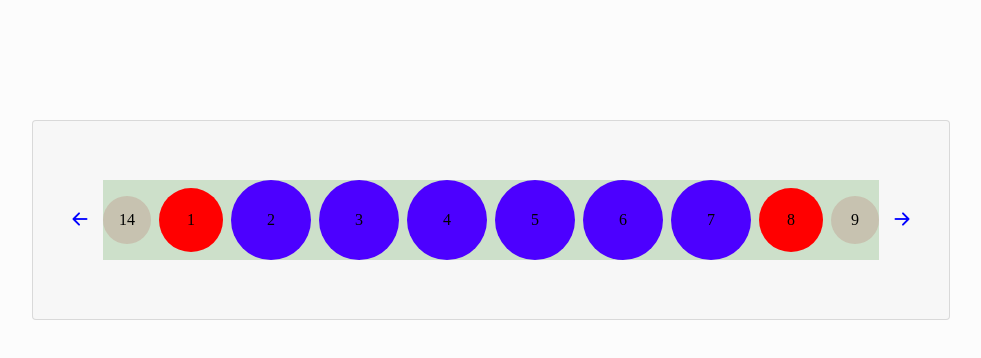
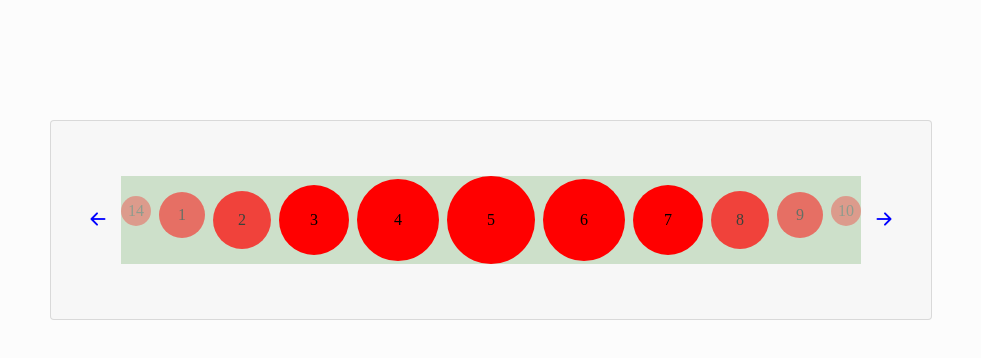
Before and after one commit to patrickaugustoo/Carrossel, a plain HTML site: page index.html in a window 1280 px wide. Both pictures are taken after a click on the icon 229 px from the left and 220 px from the top of the page. Shown: the whole page, without its empty margins (149-1130 px from the left). Drawn offline with nearby package versions, Linux system fonts and the light colour scheme.

Commit message:
Commit Inicial - Carrossel com 11 itens

```diff
--- a/index.html
+++ b/index.html
@@ -28,17 +28,17 @@
                 <div class="categoria" data-slide="prevClone">12</div>
                 <div class="categoria" data-slide="prevClone">13</div>
                 <div class="categoria" data-slide="prevClone">14</div>
-                <div class="categoria" data-slide="ativo">1</div>
-                <div class="categoria medio" data-slide="ativo">2</div>
-                <div class="categoria grande" data-slide="ativo">3</div>
-                <div class="categoria grande" data-slide="ativo">4</div>
-                <div class="categoria grande" data-slide="ativo">5</div>
-                <div class="categoria grande" data-slide="ativo">6</div>
-                <div class="categoria grande" data-slide="ativo">7</div>
-                <div class="categoria grande" data-slide="ativo">8</div>
-                <div class="categoria medio" data-slide="ativo">9</div>
-                <div class="categoria" data-slide="ativo">10</div>
-                <div class="categoria">11</div>
+                <div class="categoria tam-06" data-slide="ativo">1</div>
+                <div class="categoria tam-05" data-slide="ativo">2</div>
+                <div class="categoria tam-04" data-slide="ativo">3</div>
+                <div class="categoria tam-03" data-slide="ativo">4</div>
+                <div class="categoria tam-02" data-slide="ativo">5</div>
+                <div class="categoria tam-01" data-slide="ativo">6</div>
+                <div class="categoria tam-02" data-slide="ativo">7</div>
+                <div class="categoria tam-03" data-slide="ativo">8</div>
+                <div class="categoria tam-04" data-slide="ativo">9</div>
+                <div class="categoria tam-05" data-slide="ativo">10</div>
+                <div class="categoria tam-06" data-slide="ativo">11</div>
                 <div class="categoria">12</div>
                 <div class="categoria">13</div>
                 <div class="categoria">14</div>
@@ -52,6 +52,7 @@
                 <div class="categoria" data-slide="clone">8</div>
                 <div class="categoria" data-slide="clone">9</div>
                 <div class="categoria" data-slide="clone">10</div>
+                <div class="categoria" data-slide="clone">11</div>
             </div>
 
         </div>
--- a/script.js
+++ b/script.js
@@ -11,8 +11,12 @@
     let listagemCategoriasAtivas = [...document.querySelectorAll('[data-slide="ativo"]')];
 
     // Arrays para distinguir e estilizar as Categorias
-    let listagemCategoriasGrande = [...document.querySelectorAll('.grande')];
-    let listagemCategoriasMedio = [...document.querySelectorAll('.medio')];
+    let listagemCategoriasTam01;
+    let listagemCategoriasTam02;
+    let listagemCategoriasTam03;
+    let listagemCategoriasTam04;
+    let listagemCategoriasTam05;
+    let listagemCategoriasTam06;
 
     // Pegar o tamanho do Container de Corte
     const containerCorte = document.querySelector(".box-corte");
@@ -33,7 +37,7 @@
     // $ Definir o indíce onde começa as Categorias Ativas
     // O carrossel começa a partir do index 09 por conta dos clones anteriores para dar o efeito de loop
     let indiceInicial = 10;
-    let indiceFinal = 20;
+    let indiceFinal = 21;
 
     // Variável que armazena a quantidade de Categorias Visíveis
     const visibleCategoriesQntd = indiceFinal - indiceInicial;
@@ -95,8 +99,12 @@
         listagemCategoriasAtivas = listagemGeralCategorias.slice(indiceInicial, indiceFinal);
 
         // Atualiza as listas de categorias de acordo com as novas categorias visíveis
-        listagemCategoriasMedio = [listagemCategoriasAtivas[1], listagemCategoriasAtivas[8]];
-        listagemCategoriasGrande = listagemCategoriasAtivas.slice(2, 8);
+        listagemCategoriasTam01 = [listagemCategoriasAtivas[5]];
+        listagemCategoriasTam02 = [listagemCategoriasAtivas[4], listagemCategoriasAtivas[6]];
+        listagemCategoriasTam03 = [listagemCategoriasAtivas[3], listagemCategoriasAtivas[7]];
+        listagemCategoriasTam04 = [listagemCategoriasAtivas[2], listagemCategoriasAtivas[8]];
+        listagemCategoriasTam05 = [listagemCategoriasAtivas[1], listagemCategoriasAtivas[9]];
+        listagemCategoriasTam06 = [listagemCategoriasAtivas[0], listagemCategoriasAtivas[10]];
 
     }
 
@@ -110,13 +118,18 @@
         });
 
         // Adiciona as novas classes
-        listagemCategoriasGrande.forEach( cat => {
-            cat.classList.add('grande'); // Adiciona a classe 'grande'
-        });
+        listagemCategoriasTam01[0].classList.add('tam-01');
+        listagemCategoriasTam02[0].classList.add('tam-02');
+        listagemCategoriasTam02[1].classList.add('tam-02');
+        listagemCategoriasTam03[0].classList.add('tam-03');
+        listagemCategoriasTam03[1].classList.add('tam-03');
+        listagemCategoriasTam04[0].classList.add('tam-04');
+        listagemCategoriasTam04[1].classList.add('tam-04');
+        listagemCategoriasTam05[0].classList.add('tam-05');
+        listagemCategoriasTam05[1].classList.add('tam-05');
+        listagemCategoriasTam06[0].classList.add('tam-06');
+        listagemCategoriasTam06[1].classList.add('tam-06');
 
-        listagemCategoriasMedio.forEach( cat => {
-            cat.classList.add('medio'); // Adiciona a classe 'medio'
-        });
 
     }
 
@@ -131,7 +144,7 @@
             indiceInicial++;
             indiceFinal++;
         } else if (sentido === 'esquerda') {
-            deslocamentoAtual = currentTranslateX - (itemReferenceWidth + gapValue); // Deslocar para a esquerda
+            deslocamentoAtual = currentTranslateX - (calcularDeslocamento(1)); // Deslocar para a esquerda
             // Atualiza os índices de categorias visíveis (atualiza para a próxima parte)
             indiceInicial--;
             indiceFinal--;
@@ -148,6 +161,8 @@
 
         // Atualiza o deslocamento do translateX conforme o valor calculado
         currentTranslateX = deslocamentoAtual;
+
+        console.log('indice', indiceInicial);
 
         containerCategorias.style.transition = `transform 0.3s`;
 
@@ -166,7 +181,7 @@
             containerCategorias.style.transition = `none`;
             containerCategorias.style.transform = `translateX(${ -initialTranslateX }px)`;
             indiceInicial = 10;
-            indiceFinal = 20;
+            indiceFinal = 21;
 
             // Atualiza as Categorias Ativas e Arrays relacionados
             atualizarListagemCategoriasAtivas(indiceInicial, indiceFinal);
@@ -182,11 +197,12 @@
 
         if(indiceInicial == 0){
 
+            console.log('ativado loop');
             // Aplica o deslocamento ao container
             containerCategorias.style.transition = `none`;
-            containerCategorias.style.transform = `translateX(${ -784 }px)`;
+            containerCategorias.style.transform = `translateX(${ -532 }px)`;
             indiceInicial = 14;
-            indiceFinal = 24;
+            indiceFinal = 25;
 
             // Atualiza as Categorias Ativas e Arrays relacionados
             atualizarListagemCategoriasAtivas(indiceInicial, indiceFinal);
@@ -196,7 +212,9 @@
 
 
             // Atualiza o deslocamento do translateX conforme o valor calculado
-            currentTranslateX = 784;
+            currentTranslateX = 532;
+
+            console.log(calcularDeslocamento(14));
 
         }
 
--- a/style.css
+++ b/style.css
@@ -29,7 +29,7 @@ body {
 }
 
 .box-corte {
-    width: 776px;
+    width: 740px;
     height: fit-content;
     margin: 0 8px;
     overflow-x: hidden;
@@ -47,12 +47,22 @@ body {
 }
 
 .categoria {
-    min-width: 48px;
-    height: 48px;
+    min-width: 30px;
+    height: 30px;
     display: flex;
     justify-content: center;
     align-items: center;
     background-color: rgba(165, 42, 42, 0.159);
+    border-radius: 50%;
+}
+
+.enorme {
+    min-width: 88px;
+    height: 88px;
+    display: flex;
+    justify-content: center;
+    align-items: center;
+    background-color: rgb(76, 0, 255);
     border-radius: 50%;
 }
 
@@ -67,11 +77,54 @@ body {
 }
 
 .medio {
-    min-width: 64px;
-    height: 64px;
+    min-width: 56px;
+    height: 56px;
     display: flex;
     justify-content: center;
     align-items: center;
     background-color: rgb(255, 0, 0);
     border-radius: 50%;
 }
+
+.tam-01, .tam-02, .tam-03, .tam-04, .tam-05, .tam-06 {
+    display: flex;
+    justify-content: center;
+    align-items: center;
+    background-color: rgb(255, 0, 0);
+    border-radius: 50%;
+}
+
+.tam-01 {
+    min-width: 88px;
+    height: 88px;
+}
+
+.tam-02 {
+    min-width: 82px;
+    height: 82px;
+}
+
+.tam-03 {
+    min-width: 70px;
+    height: 70px;
+}
+
+.tam-04 {
+    min-width: 58px;
+    height: 58px;
+    opacity: 0.7;
+}
+
+.tam-05 {
+    min-width: 46px;
+    height: 46px;
+    opacity: 0.5;
+    margin-bottom: 10px;
+}
+
+.tam-06 {
+    min-width: 30px;
+    height: 30px;
+    opacity: 0.3;
+    margin-bottom: 18px;
+}
```
